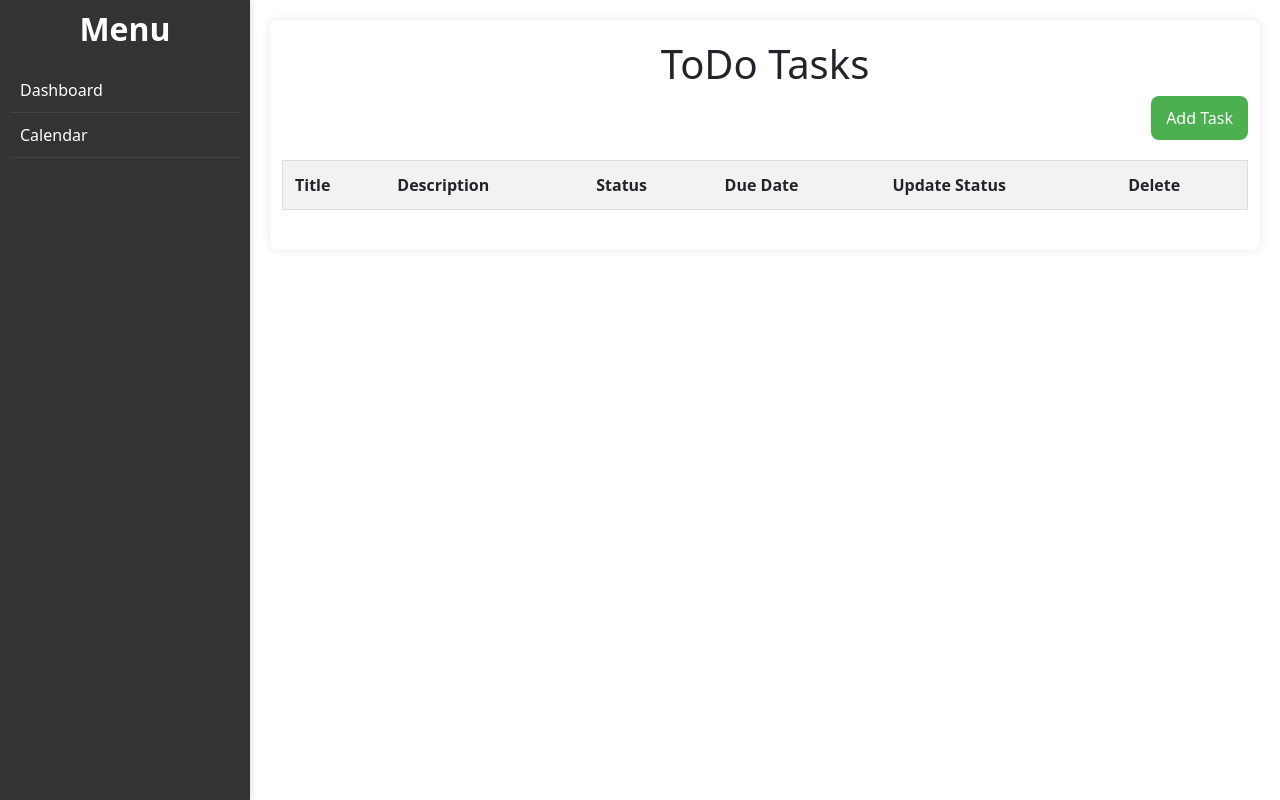
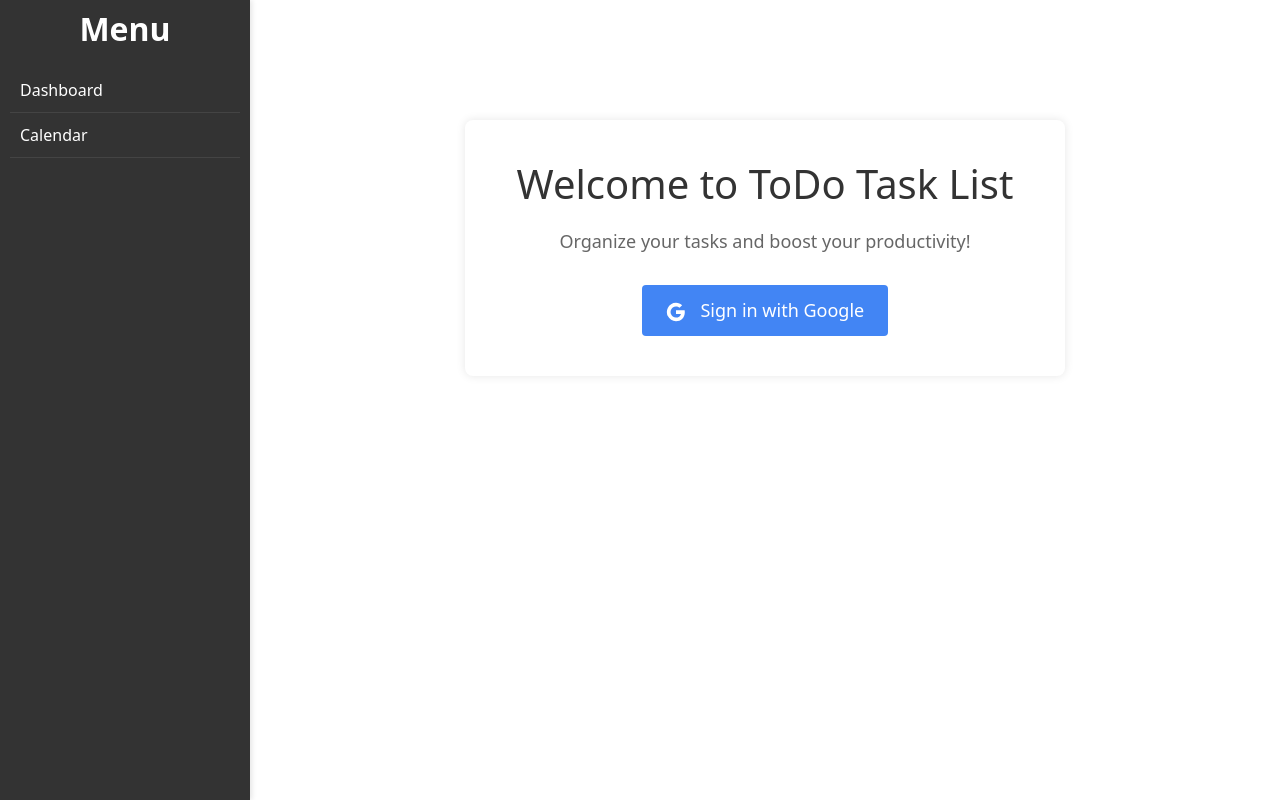
Before and after one commit to tmit00/AT3-Web-Application, a Flask app: page / in a window 1280 px wide. Run offline with Flask 3, Linux system fonts and the light colour scheme; lists and menus that the app fills with data are empty; parts of the project's set-up code (start-up, migrations or seed data) failed here and were passed over.

Commit message:
Implement Google OAuth authentication and cleanup repository
- Added Google OAuth 2.0 authentication with secure session management
- Updated Task model to include user_email for multi-user support
- Modified all routes to filter tasks by authenticated user
- Cleaned up repository by removing test and debug files
- Updated README with comprehensive setup instructions and feature documentation
- Added environment configuration for OAuth credentials
- Enhanced user interface with login/logout functionality
- Improved security with proper session handling and redirects

```diff
--- a/data.py
+++ b/data.py
@@ -9,9 +9,11 @@ class Task(db.Model):
     description = db.Column(db.String(200), nullable=True)
     date = db.Column(db.Date, nullable=True)
     is_complete = db.Column(db.Boolean, default=False)
+    user_email = db.Column(db.String(100), nullable=False)
 
-    def __init__(self, title, description=None, date=None):
+    def __init__(self, title, description=None, date=None, user_email=None):
         self.title = title
         self.description = description
         self.date = date
         self.is_complete = False
+        self.user_email = user_email
--- /dev/null
+++ b/requirements.txt
@@ -0,0 +1,6 @@
+Flask==3.0.0
+Flask-SQLAlchemy==3.1.1
+python-dotenv==1.0.0
+Authlib==1.3.0
+requests==2.31.0
+certifi
--- a/server.py
+++ b/server.py
@@ -1,18 +1,153 @@
-from flask import Flask, render_template, url_for, redirect, request
+from flask import Flask, render_template, url_for, redirect, request, session
 from data import db, Task
 from routes import register_blueprints
 from datetime import datetime
+from dotenv import load_dotenv
+import os
+import urllib.parse
+import secrets
+import requests
+import certifi
+import ssl
 
+load_dotenv()
 
+# Fix SSL certificate issues on macOS
+os.environ['SSL_CERT_FILE'] = certifi.where()
+os.environ['REQUESTS_CA_BUNDLE'] = certifi.where()
+
+# Create a custom requests session that bypasses SSL for development
+import warnings
+warnings.filterwarnings('ignore', message='Unverified HTTPS request')
+
+session_requests = requests.Session()
+# DEVELOPMENT ONLY: Disable SSL verification due to macOS certificate issues
+session_requests.verify = False
 
 app = Flask(__name__)
 app.config['SQLALCHEMY_DATABASE_URI'] = 'sqlite:///example_test_db.db'
+app.secret_key = os.getenv('SECRET_KEY', 'dev-secret-key')
+
+# Google OAuth Configuration
+GOOGLE_CLIENT_ID = os.getenv('GOOGLE_OAUTH_CLIENT_ID').strip()
+GOOGLE_CLIENT_SECRET = os.getenv('GOOGLE_OAUTH_CLIENT_SECRET').strip()
+GOOGLE_AUTH_URL = "https://accounts.google.com/o/oauth2/v2/auth"
+GOOGLE_TOKEN_URL = "https://oauth2.googleapis.com/token"
+GOOGLE_USERINFO_URL = "https://www.googleapis.com/oauth2/v2/userinfo"
+
 db.init_app(app)
 register_blueprints(app)
 
-@app.route('/', methods=['GET'])
+@app.route('/')
+def index():
+    if 'user' in session:
+        return redirect(url_for('dashboard'))
+    return render_template('home.html')
+
+@app.route('/login')
+def login():
+    # Generate a random state for security
+    state = secrets.token_urlsafe(16)
+    session['oauth_state'] = state
+
+    redirect_uri = url_for('authorize', _external=True)
+    print(f"Redirect URI being used: {redirect_uri}")
+
+    # Build the authorization URL
+    params = {
+        'client_id': GOOGLE_CLIENT_ID,
+        'redirect_uri': redirect_uri,
+        'response_type': 'code',
+        'scope': 'openid email profile',
+        'state': state,
+        'access_type': 'offline',
+        'prompt': 'select_account'
+    }
+
+    auth_url = f"{GOOGLE_AUTH_URL}?{urllib.parse.urlencode(params)}"
+    return redirect(auth_url)
+
+@app.route('/login/google/authorized')
+def authorize():
+    # Verify state
+    if request.args.get('state') != session.get('oauth_state'):
+        return 'Invalid state', 400
+
+    # Get authorization code
+    code = request.args.get('code')
+    if not code:
+        return 'No code provided', 400
+
+    # Exchange code for token
+    redirect_uri = url_for('authorize', _external=True)
+
+    # Try URL-encoded format
+    token_data_encoded = (
+        f"code={urllib.parse.quote(code)}"
+        f"&client_id={urllib.parse.quote(GOOGLE_CLIENT_ID)}"
+        f"&client_secret={urllib.parse.quote(GOOGLE_CLIENT_SECRET)}"
+        f"&redirect_uri={urllib.parse.quote(redirect_uri)}"
+        f"&grant_type=authorization_code"
+    )
+
+    try:
+        # Get access token using URL-encoded body
+        print(f"Token request URL-encoded: {token_data_encoded}")
+        print(f"Client ID: {GOOGLE_CLIENT_ID}")
+        print(f"Client Secret (first 10 chars): {GOOGLE_CLIENT_SECRET[:10]}")
+
+        headers = {
+            'Content-Type': 'application/x-www-form-urlencoded',
+            'Accept': 'application/json'
+        }
+
+        token_response = session_requests.post(
+            GOOGLE_TOKEN_URL,
+            data=token_data_encoded,
+            headers=headers
+        )
+
+        if token_response.status_code != 200:
+            print(f"Token error response: {token_response.text}")
+            print(f"Status code: {token_response.status_code}")
+
+        token_response.raise_for_status()
+        tokens = token_response.json()
+
+        # Get user info
+        headers = {'Authorization': f"Bearer {tokens['access_token']}"}
+        user_response = session_requests.get(GOOGLE_USERINFO_URL, headers=headers)
+        user_response.raise_for_status()
+        user_info = user_response.json()
+
+        # Store user info in session
+        session['user'] = {
+            'email': user_info.get('email'),
+            'name': user_info.get('name'),
+            'picture': user_info.get('picture')
+        }
+
+        return redirect(url_for('dashboard'))
+
+    except Exception as e:
+        print(f"OAuth Error: {e}")
+        import traceback
+        traceback.print_exc()
+        return redirect(url_for('index'))
+
+@app.route('/logout')
+def logout():
+    session.pop('user', None)
+    session.pop('oauth_state', None)
+    return redirect(url_for('index'))
+
+@app.route('/dashboard', methods=['GET'])
 def dashboard():
-    all_tasks = Task.query.order_by(Task.is_complete.asc(), Task.date.asc()).all()
+    if 'user' not in session:
+        return redirect(url_for('index'))
+
+    user_email = session['user']['email']
+    all_tasks = Task.query.filter_by(user_email=user_email).order_by(Task.is_complete.asc(), Task.date.asc()).all()
     today = datetime.today().date()
 
     for task in all_tasks:
@@ -20,9 +155,17 @@ def dashboard():
         if task.date: # Make sure task.date isn't None
             task_date = task.date
             task.is_overdue = task_date < today and not task.is_complete
-    return render_template('dashboard.html', tasks=all_tasks)
+    return render_template('dashboard.html', tasks=all_tasks, user=session['user'])
 
 if __name__ == '__main__':
+    # Test SSL connectivity
+    print(f"Testing SSL connection to Google...")
+    try:
+        test_response = session_requests.get('https://www.google.com')
+        print(f"SSL test successful: {test_response.status_code}")
+    except Exception as e:
+        print(f"SSL test failed: {e}")
+
     with app.app_context():
         # db.drop_all()
         db.create_all()
--- a/task.py
+++ b/task.py
@@ -1,7 +1,9 @@
 from data import db, Task
+from flask import session
 
 def user_create_task(title, description, date):
-    new_task = Task(title=title, description=description, date=date)
+    user_email = session.get('user', {}).get('email', 'anonymous@example.com')
+    new_task = Task(title=title, description=description, date=date, user_email=user_email)
     db.session.add(new_task)
     db.session.commit()
     return new_task
--- a/templates/dashboard.html
+++ b/templates/dashboard.html
@@ -9,6 +9,12 @@
 {% block content %}
 
 <div class="container">
+    <!-- User info and logout section -->
+    <div style="text-align: right; margin-bottom: 20px;">
+        <span>Welcome, {{ user.name }}!</span>
+        <a href="{{ url_for('logout') }}" class="logout-button" style="margin-left: 10px; padding: 5px 10px; background-color: #f0ad4e; color: white; text-decoration: none; border-radius: 4px;">Logout</a>
+    </div>
+
     <!-- Main heading for the ToDo Tasks page -->
     <h1>ToDo Tasks</h1>
 
--- a/templates/home.html
+++ b/templates/home.html
@@ -1,127 +1,60 @@
-<!-- <!DOCTYPE html>
-<html lang="en">
-<head>
-    <meta charset="UTF-8">
-    <meta name="viewport" content="width=device-width, initial-scale=1.0">
-    <title>ToDo Task List</title>
+{% extends 'base.html' %}
+
+{% block title %}Welcome - ToDo Task List{% endblock %}
+
+{% block content %}
 <style>
-        body {
-            font-family: Arial, sans-serif;
-            background-color: #f0f0f0;
-            margin: 0;
-            padding: 20px;
-        }
-        .container {
-            max-width: 800px;
-            margin: auto;
+    .welcome-container {
+        max-width: 600px;
+        margin: 100px auto;
+        text-align: center;
         background-color: #fff;
-            padding: 20px;
+        padding: 40px;
         border-radius: 8px;
         box-shadow: 0 0 10px rgba(0, 0, 0, 0.1);
     }
-        h1 {
-            text-align: center;
+    .welcome-container h1 {
+        color: #333;
         margin-bottom: 20px;
     }
-        table {
-            width: 100%;
-            border-collapse: collapse;
-            margin-bottom: 20px;
+    .welcome-container p {
+        color: #666;
+        margin-bottom: 30px;
+        font-size: 18px;
     }
-        table, th, td {
-            border: 1px solid #ddd;
+    .login-button {
+        display: inline-block;
+        background-color: #4285f4;
+        color: white;
+        padding: 12px 24px;
+        text-decoration: none;
+        border-radius: 4px;
+        font-size: 18px;
+        font-weight: 500;
+        transition: background-color 0.3s;
     }
-        th, td {
-            padding: 12px;
-            text-align: left;
+    .login-button:hover {
+        background-color: #357ae8;
     }
-        th {
-            background-color: #f2f2f2;
-        }
-        .complete {
-            color: green;
-        }
-        .incomplete {
-            color: red;
-        }
-
-        .button-group {
-            display: flex;
-            justify-content: space-between;
-            margin-bottom: 20px;
-        }
-        .button-group a {
-            padding: 10px 15px;
-            color: white;
-            text-align: center;
-            text-decoration: none;
-            border-radius: 8px;
-            font-size: 16px;
-            flex: 1;
+    .google-icon {
+        width: 20px;
+        height: 20px;
         margin-right: 10px;
-        }
-        .button-group a:last-child {
-            margin-right: 0;
-        }
-        .add-task-button {
-            background-color: #4CAF50; /* Green background */
-        }
-        .add-task-button:hover {
-            background-color: #45a049;
-        }
-        .mark-complete-button {
-            background-color: #00796b; /* Dark teal background */
-        }
-        .mark-complete-button:hover {
-            background-color: #004d40;
-        }
-        .delete-task-button {
-            background-color: #d9534f; /* Red background */
-        }
-        .delete-task-button:hover {
-            background-color: #c9302c;
-        }
-        .logout-button {
-            background-color: #f0ad4e; /* Orange background */
-        }
-        .logout-button:hover {
-            background-color: #ec971f;
+        vertical-align: middle;
     }
 </style>
-</head>
-<body>
-    <div class="container">
-        <h1>ToDo Tasks</h1>
-        <div class="button-group">
-            <a href="{{ url_for('todo_routes.create_task') }}" class="add-task-button">Add Task</a>
-            <a href="{{ url_for('todo_routes.confirm_complete', task_id=task.id) }}" class="mark-complete-button">Mark Complete</a>
-            <a href="{{ url_for('todo_routes.confirm_delete', task_id=task.id) }}" class="delete-task-button">Delete Task</a>
-            <a href="{{ url_for('logout') }}" class="logout-button">Logout</a>
+
+<div class="welcome-container">
+    <h1>Welcome to ToDo Task List</h1>
+    <p>Organize your tasks and boost your productivity!</p>
+    <a href="{{ url_for('login') }}" class="login-button">
+        <svg class="google-icon" viewBox="0 0 24 24" xmlns="http://www.w3.org/2000/svg">
+            <path fill="#ffffff" d="M22.56 12.25c0-.78-.07-1.53-.2-2.25H12v4.26h5.92c-.26 1.37-1.04 2.53-2.21 3.31v2.77h3.57c2.08-1.92 3.28-4.74 3.28-8.09z"/>
+            <path fill="#ffffff" d="M12 23c2.97 0 5.46-.98 7.28-2.66l-3.57-2.77c-.98.66-2.23 1.06-3.71 1.06-2.86 0-5.29-1.93-6.16-4.53H2.18v2.84C3.99 20.53 7.7 23 12 23z"/>
+            <path fill="#ffffff" d="M5.84 14.09c-.22-.66-.35-1.36-.35-2.09s.13-1.43.35-2.09V7.07H2.18C1.43 8.55 1 10.22 1 12s.43 3.45 1.18 4.93l2.85-2.22.81-.62z"/>
+            <path fill="#ffffff" d="M12 5.38c1.62 0 3.06.56 4.21 1.64l3.15-3.15C17.45 2.09 14.97 1 12 1 7.7 1 3.99 3.47 2.18 7.07l3.66 2.84c.87-2.6 3.3-4.53 6.16-4.53z"/>
+        </svg>
+        Sign in with Google
+    </a>
 </div>
-        <table>
-            <thead>
-                <tr>
-                    <th>ID</th>
-                    <th>Title</th>
-                    <th>Description</th>
-                    <th>Status</th>
-                    <th>Due Date</th>
-                </tr>
-            </thead>
-            <tbody>
-                {% for task in tasks %}
-                <tr>
-                    <td>{{ task.id }}</td>
-                    <td>{{ task.title }}</td>
-                    <td>{{ task.description }}</td>
-                    <td class="{{ 'complete' if task.is_complete else 'incomplete' }}">
-                        {{ 'Complete' if task.is_complete else 'Incomplete' }}
-                    </td>
-                    <td>{{ task.priority }}</td>
-                </tr>
-                {% endfor %}
-            </tbody>
-        </table>
-    </div>
-</body>
-</html> -->
+{% endblock %}
```
Also changed, not shown: routes/calendar_routes.py (+12 -5 lines), README.md, 1 other file. Lines whose indentation alone changed are shown as unchanged.
